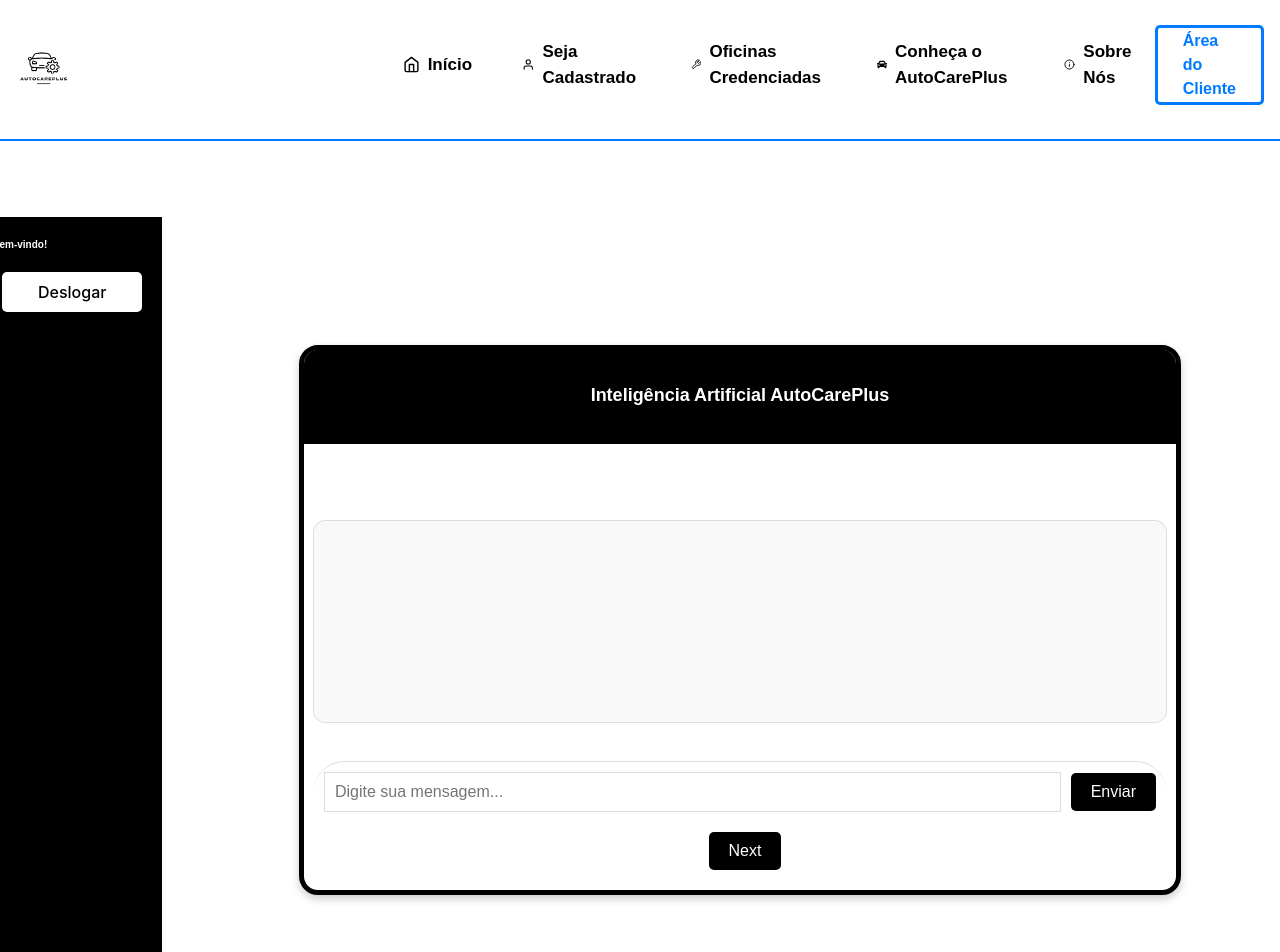
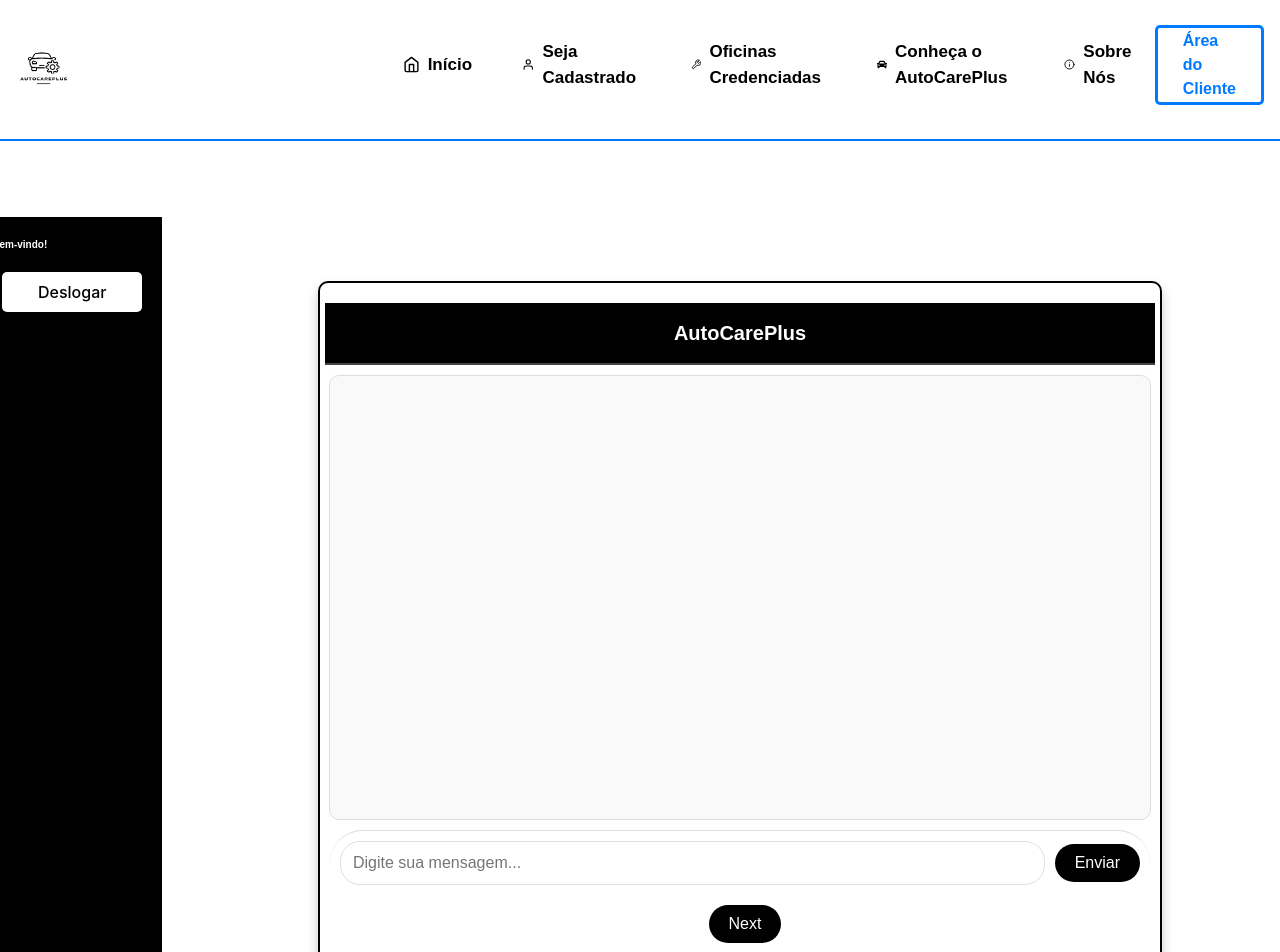
Before and after one commit to joao1015/AutoCarePlusReact, a React (Vite) app in the folder Sprint3/: page /Logado in a window 1280 px wide. Shown: the top 952 px of the page. Built offline with nearby package versions, Linux system fonts and the light colour scheme.

Commit message:
Corrigindo Pobrema de Login e cadastro

```diff
--- a/Sprint3/package.json
+++ b/Sprint3/package.json
@@ -12,6 +12,7 @@
     "start-cors": "node start.js"
   },
   "dependencies": {
+    "@types/styled-components": "^5.1.34",
     "axios": "^1.7.7",
     "express": "^4.19.2",
     "http-proxy-middleware": "^3.0.2",
--- a/Sprint3/src/Componentes/FormularioCadastrocliente/index.tsx
+++ b/Sprint3/src/Componentes/FormularioCadastrocliente/index.tsx
@@ -1,6 +1,6 @@
 import React, { useState } from 'react';
+import { useNavigate, Link } from 'react-router-dom';
 import styled from 'styled-components';
-import { Link, useNavigate } from 'react-router-dom';
 
 // Styled Components
 const FormularioContainer = styled.div`
@@ -169,7 +169,7 @@
     const novoUsuario: Usuario = {
       nome,
       email,
-      senha,
+      senha, // Certifique-se de que a senha está sendo armazenada
       logradouro,
       numero,
       cidade,
@@ -310,12 +310,21 @@
         )}
         {step === 6 && (
           <FormGroup>
-            <Button type="button" onClick={handleSubmit}>Confirmar Cadastro</Button>
+            <Label htmlFor="senha">Senha</Label>
+            <Input
+              type="password"
+              id="senha"
+              name="senha"
+              value={senha}
+              onChange={(e) => setSenha(e.target.value)}
+              required
+            />
+            <ButtonContainer>
+              <Button type="button" onClick={handleBack}>Voltar</Button>
+              <Button type="button" onClick={handleNext}>Concluir Cadastro</Button>
+            </ButtonContainer>
           </FormGroup>
         )}
-        <LinkStyled>
-          Já tem uma conta? <Link to="/entrar">Faça login</Link>
-        </LinkStyled>
       </FormularioStyled>
     </FormularioContainer>
   );
--- a/Sprint3/src/Componentes/FormularioEntrar/index.tsx
+++ b/Sprint3/src/Componentes/FormularioEntrar/index.tsx
@@ -1,9 +1,9 @@
 import React, { useState } from 'react';
-import { useNavigate, Link } from 'react-router-dom'; // Importa o Link para navegação
+import { useNavigate, Link } from 'react-router-dom';
 import styled from 'styled-components';
 import Rodape from '../Rodape';
 
-// Styled Component para o contêiner principal da página de login
+// Styled Components
 const PageContainer = styled.div`
   display: flex;
   flex-direction: column;
@@ -22,7 +22,6 @@
   margin-top: 50px;
 `;
 
-// Styled Component para o formulário de login
 const LoginForm = styled.form`
   background-color: #fff;
   padding: 20px;
@@ -30,7 +29,6 @@
   box-shadow: 0 2px 4px rgba(0, 0, 0, 0.1);
 `;
 
-// Styled Component para o título do formulário
 const Title = styled.h2`
   margin-bottom: 20px;
   font-size: 26px;
@@ -39,12 +37,10 @@
   text-align: center;
 `;
 
-// Styled Component para o contêiner de cada campo do formulário
 const FormGroup = styled.div`
   margin-bottom: 20px;
 `;
 
-// Styled Component para os rótulos dos campos do formulário
 const Label = styled.label`
   display: block;
   margin-bottom: 8px;
@@ -53,7 +49,6 @@
   font-weight: 500;
 `;
 
-// Styled Component para os inputs do formulário
 const Input = styled.input`
   width: 100%;
   height: 65px;
@@ -71,7 +66,6 @@
   }
 `;
 
-// Styled Component para o botão de login
 const LoginButton = styled.button`
   width: 100%;
   height: 40px;
@@ -86,13 +80,13 @@
   display: flex;
   align-items: center;
   justify-content: center;
+  margin-top: 20px;
 
   &:hover {
     background-color: #0056b3;
   }
 `;
 
-// Styled Component para o link de navegação
 const LinkStyled = styled.p`
   color: #000000;
   font-size: 18px;
@@ -100,6 +94,7 @@
   text-align: center;
 `;
 
+// Componente de Login
 function Login() {
   const [email, setEmail] = useState('');
   const [senha, setSenha] = useState('');
@@ -107,11 +102,17 @@
 
   const handleLogin = (event: React.FormEvent<HTMLFormElement>) => {
     event.preventDefault();
+
+    // Recupera os usuários armazenados no localStorage
     const usuariosData = localStorage.getItem('usuarios');
     const usuarios = usuariosData ? JSON.parse(usuariosData) : [];
 
+    // Verifica se o e-mail e a senha fornecidos correspondem a algum usuário
     const usuario = usuarios.find(
-      (u: { email: string; senha: string }) => u.email === email && u.senha === senha
+      (u: { email: string; senha: string }) => {
+        console.log('Checking user:', u);
+        return u.email === email && u.senha === senha;
+      }
     );
 
     if (usuario) {
@@ -119,6 +120,7 @@
       navigate("/Logado");
     } else {
       alert('Email ou senha incorretos.');
+      console.log('Login failed for:', { email, senha });
     }
   };
 
--- a/Sprint3/src/Componentes/InteracaoIA/index.tsx
+++ b/Sprint3/src/Componentes/InteracaoIA/index.tsx
@@ -1,41 +1,65 @@
 import React, { useState, useEffect, useRef } from 'react';
 import axios from 'axios';
-import styled from 'styled-components';
+import styled, { createGlobalStyle } from 'styled-components';
 import icone from './Imagens/ia.png';  // Avatar do Chatbot
 import userAvatar from './Imagens/usuario.png';  // Avatar do Usuário
 import { useNavigate } from 'react-router-dom';
+
+// Global styles including animations
+const GlobalStyle = createGlobalStyle`
+  @keyframes fadeInRight {
+    from {
+      opacity: 0;
+      transform: translateX(10px);
+    }
+    to {
+      opacity: 1;
+      transform: translateX(0);
+    }
+  }
+
+  @keyframes fadeInLeft {
+    from {
+      opacity: 0;
+      transform: translateX(-10px);
+    }
+    to {
+      opacity: 1;
+      transform: translateX(0);
+    }
+  }
+`;
 
 // Estilos para o contêiner principal do chatbot
 const ChatContainer = styled.div`
   display: flex;
   flex-direction: column;
   align-items: center;
-  width: 80%;
-  max-width: 1200px;
+  width: 90%;
+  max-width: 800px;
   margin: 2rem auto;
   padding: 20px;
-  border: 5px solid #000000;
-  border-radius: 19px;
-  box-shadow: 0 4px 8px rgba(0, 0, 0, 0.2);
+  border: 2px solid #000000;
+  border-radius: 10px;
+  box-shadow: 0 6px 12px rgba(0, 0, 0, 0.2);
   background-color: #fff;
-  height: 500px;
+  height: 80vh;
   overflow: hidden;
-  margin-top: -18.3cm;
+  position: relative;
+  margin-top: -20cm;
 `;
 
 // Estilos para o cabeçalho do chatbot
 const ChatHeader = styled.div`
   width: 100%;
   background-color: #000000;
-  color: white;
+  color: #ffffff;
   font-family: 'Poppins', sans-serif;
-  padding: 30px;
-
+  padding: 15px;
   text-align: center;
-  font-size: 18px;
+  font-size: 20px;
   font-weight: bold;
-  margin-top: -0.6cm;
-  border: 5px solid #000000;
+  border-bottom: 2px solid #444444;
 `;
 
 // Estilos para o corpo do chatbot
@@ -45,10 +69,12 @@
   overflow-y: auto;
   padding: 10px;
   border: 1px solid #ddd;
-  border-radius: 12px;
+  border-radius: 10px;
   background-color: #f9f9f9;
-  height: 150%;
-  margin-top: 2cm;
+  margin: 10px 0;
+  display: flex;
+  flex-direction: column;
+  gap: 10px;
 `;
 
 // Estilos para a entrada do usuário
@@ -61,20 +87,22 @@
   background-color: #fff;
   border-radius: 40px;
   align-items: center;
-  margin-top: 1cm;
 `;
 
 // Estilos para o campo de entrada
 const Input = styled.input`
   flex: 1;
-  padding: 10px;
+  padding: 12px;
   border: 1px solid #ddd;
-  border-radius: 0;
+  border-radius: 20px;
   font-size: 16px;
+  font-family: 'Poppins', sans-serif;
   outline: none;
-  font-family: 'Poppins', sans-serif;
+  transition: border-color 0.3s, box-shadow 0.3s;
+
   &:focus {
     border-color: #4a90e2;
+    box-shadow: 0 0 5px rgba(74, 144, 226, 0.5);
   }
 `;
 
@@ -82,38 +110,43 @@
 const Button = styled.button`
   padding: 10px 20px;
   background-color: #000000;
-  color: white;
+  color: #ffffff;
   border: none;
-  border-radius: 5px;
+  border-radius: 20px;
   cursor: pointer;
   font-size: 16px;
   font-family: 'Poppins', sans-serif;
   margin-left: 10px;
+  transition: background-color 0.3s, transform 0.2s;
 
   &:hover {
     background-color: #357ABD;
+    transform: scale(1.05);
+  }
+
+  &:focus {
+    outline: 3px solid #4a90e2;
   }
 `;
 
 // Estilos para a mensagem com ajuste de espaçamento e alinhamento
-// Estilos para o contêiner da mensagem
 const MessageContainer = styled.div<{ isUser: boolean }>`
   display: flex;
   align-items: center;
-  margin-bottom: 20px;
+  margin-bottom: 10px;
   align-self: ${({ isUser }) => (isUser ? 'flex-end' : 'flex-start')};
-  max-width: 95%;
+  max-width: 90%;
   flex-direction: ${({ isUser }) => (isUser ? 'row-reverse' : 'row')};
-  padding: 10px; /* Ajuste o padding conforme necessário */
+  animation: ${({ isUser }) => (isUser ? 'fadeInRight 0.5s' : 'fadeInLeft 0.5s')};
 `;
 
 // Estilos para a mensagem de texto
 const Message = styled.div<{ isUser: boolean }>`
-  padding: 10px;
+  padding: 12px;
   border-radius: 10px;
   border: 1px solid #000000;
-  background-color: ${({ isUser }) => (isUser ? '#ffffff' : '#ffffff')};
-  color: ${({ isUser }) => (isUser ? '#000000' : '#000000')};
+  background-color: ${({ isUser }) => (isUser ? '#d4edda' : '#f8d7da')};
+  color: ${({ isUser }) => (isUser ? '#155724' : '#721c24')};
   margin-left: ${({ isUser }) => (isUser ? '10px' : '0')};
   margin-right: ${({ isUser }) => (isUser ? '0' : '10px')};
   max-width: 70%;
@@ -121,13 +154,12 @@
 
 // Estilos para a imagem do avatar
 const Avatar = styled.img<{ isUser: boolean }>`
-  width: 40px;
-  height: 40px;
+  width: 50px;
+  height: 50px;
   border-radius: 50%;
   margin-right: ${({ isUser }) => (isUser ? '0' : '10px')};
-  margin-left: ${({ isUser }) => (isUser ? '10px' : '0')}; /* Ajuste a margem para alinhar com a mensagem */
+  margin-left: ${({ isUser }) => (isUser ? '10px' : '0')};
 `;
-
 
 interface GenericItem {
   text?: string;
@@ -160,16 +192,14 @@
       const response = await axios.post<WatsonResponse>(
         'https://api.us-south.assistant.watson.cloud.ibm.com/v1/workspaces/f57c7ad1-958a-4dab-84fc-fa203e8c1efe/message?version=2021-06-14',
         {
-          input: {
-            text,
-          },
-          context: context,
+          input: { text },
+          context,
         },
         {
           headers: {
             'Content-Type': 'application/json',
             Authorization: `Basic ${btoa('apikey:r_suOM3Fo1tcsPUKukbkHjkltOBjiJGYFdPx2mtIHb-8')}`,
-          }
+          },
         }
       );
 
@@ -213,8 +243,10 @@
   };
 
   return (
+    <>
+      <GlobalStyle />
       <ChatContainer>
-      <ChatHeader>Inteligência Artificial AutoCarePlus</ChatHeader>
+        <ChatHeader>AutoCarePlus</ChatHeader>
         <ChatBody ref={chatBodyRef}>
           {messages.map((msg, index) => (
             <MessageContainer key={index} isUser={msg.isUser}>
@@ -229,11 +261,13 @@
             value={message}
             onChange={(e) => setMessage(e.target.value)}
             placeholder="Digite sua mensagem..."
+            aria-label="Campo de mensagem"
           />
-        <Button onClick={handleSubmit}>Enviar</Button>
+          <Button onClick={handleSubmit} aria-label="Enviar mensagem">Enviar</Button>
         </ChatInputContainer>
-      <Button onClick={handleNext} style={{ marginTop: '10px' }}>Next</Button>
+        <Button onClick={handleNext} aria-label="Próxima etapa" style={{ marginTop: '10px' }}>Next</Button>
       </ChatContainer>
+    </>
   );
 };
 
```
Also changed, not shown: 1 other file (tests, documents, lock files or other folders). Lines whose indentation alone changed are shown as unchanged.
